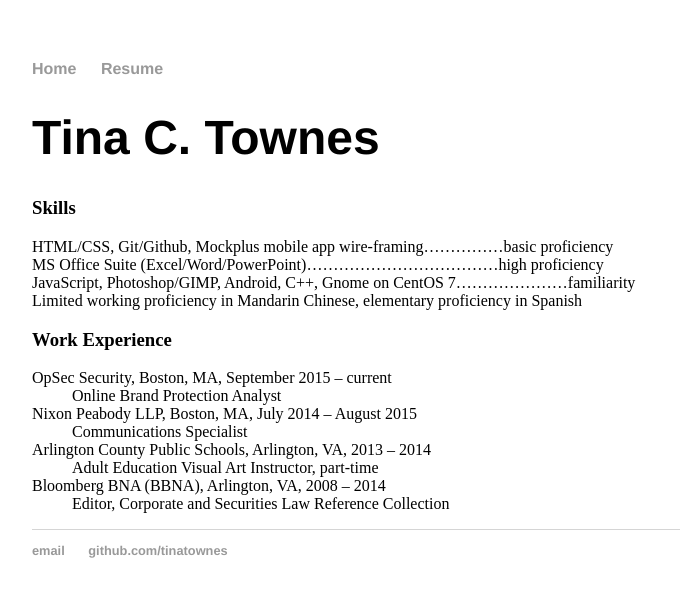
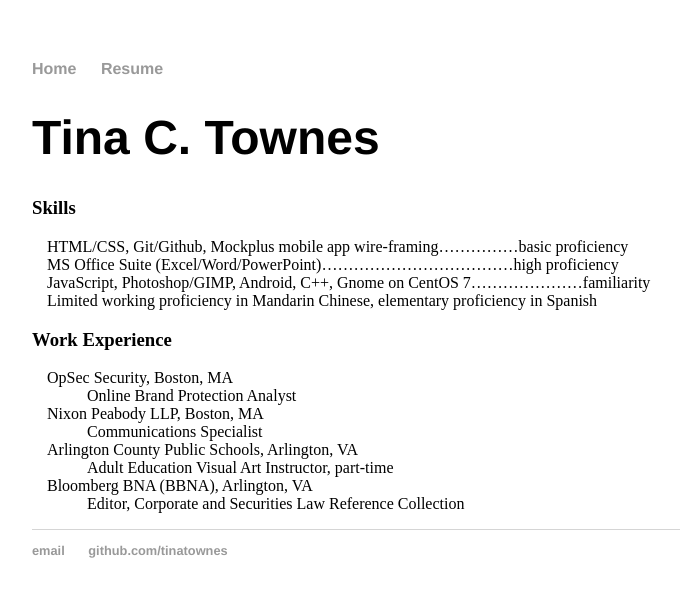
Before and after one commit to tinatownes/tinatownes.github.io, a Jekyll site: the page built from resume/index.html, in a window 1280 px wide. Shown: the top 597 px of the page, without its empty margins (160-840 px from the left). Built offline with Jekyll 4.4.1, drawn with Linux system fonts in a browser that asks for light colours.

Commit message:
added dd margin in CSS

```diff
--- a/css/main.css
+++ b/css/main.css
@@ -41,6 +41,10 @@
 	font-family:'Helvetica', 'Arial', 'Sans-Serif';
 }
 
+dl{
+	margin-left: 15px;
+}
+
 ul.posts {
     margin: 20px auto 40px;
     font-size: 1.5em;
--- a/resume/index.html
+++ b/resume/index.html
@@ -23,19 +23,19 @@
 	<section class="sectionTitle">
 	 <h3>Work Experience</h3>
 	 <dl>
-	   <dt>OpSec Security, Boston, MA, September 2015 – current
+	   <dt>OpSec Security, Boston, MA
 	      <dd>Online Brand Protection Analyst
 		  </dd>
        </dt>
-	   <dt>Nixon Peabody LLP, Boston, MA, July 2014 – August 2015
+	   <dt>Nixon Peabody LLP, Boston, MA
 	      <dd>Communications Specialist
 		  </dd>
 	   </dt>
-	   <dt>Arlington County Public Schools, Arlington, VA, 2013 – 2014
+	   <dt>Arlington County Public Schools, Arlington, VA
 	      <dd>Adult Education Visual Art Instructor, part-time
 		  </dd>
 	   </dt>
-	   <dt>Bloomberg BNA (BBNA), Arlington, VA, 2008 – 2014
+	   <dt>Bloomberg BNA (BBNA), Arlington, VA
 	      <dd>Editor, Corporate and Securities Law Reference Collection
 		  </dd>
 	   </dt>
```
